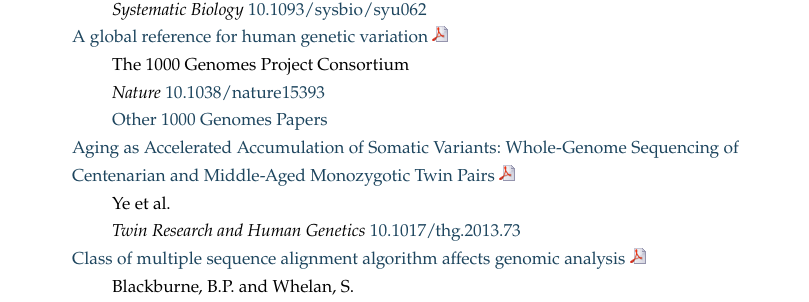
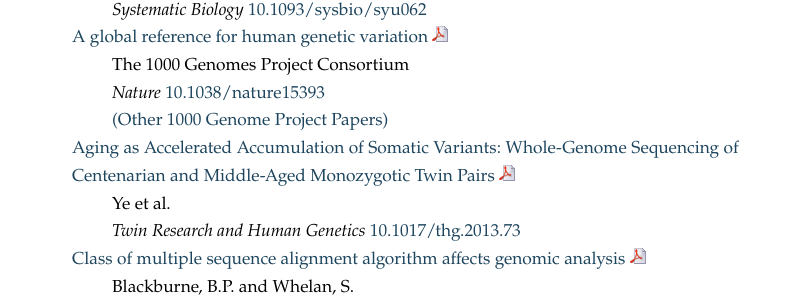
Before and after one commit to benb/benb.github.com, a Jekyll site: the page built from index.md, in a window 1280 px wide. Shown: the part 398-700 px from the top of the page, without its empty margins (233-1042 px from the left). Built offline with Jekyll 4.4.1, drawn with Linux system fonts in a browser that asks for light colours; a style sheet for code colours, icons or effects is not loaded.

Commit message:
Fix typo

```diff
--- a/index.md
+++ b/index.md
@@ -20,7 +20,7 @@
 -   [A global reference for human genetic variation](http://dx.doi.org/10.1038/nature15393) [![](/icons/pdf.png)](http://www.nature.com/nature/journal/v526/n7571/pdf/nature15393.pdf)
     -   The 1000 Genomes Project Consortium
     -   *Nature* [10.1038/nature15393](http://dx.doi.org/10.1038/nature15393)
-    -   [Other 1000 Genomes Papers](http://www.ncbi.nlm.nih.gov/pubmed/?term=Blackburne%2C+Ben%5BFull+Investigator+Name%5D+AND+1000+Genomes+Project+Consortium)
+    -   [(Other 1000 Genome Project Papers)](http://www.ncbi.nlm.nih.gov/pubmed/?term=Blackburne%2C+Ben%5BFull+Investigator+Name%5D+AND+1000+Genomes+Project+Consortium)
 -   [Aging as Accelerated Accumulation of Somatic Variants: Whole-Genome Sequencing of Centenarian and Middle-Aged Monozygotic Twin Pairs](http://dx.doi.org/10.1017/thg.2013.73) [![](/icons/pdf.png)](http://journals.cambridge.org/download.php?file=%2FTHG%2FTHG16_06%2FS183242741300073Xa.pdf&code=de031fc8e442abb0954f7b01a59f9543)
     -   Ye et al.
     -   *Twin Research and Human Genetics* [10.1017/thg.2013.73](http://dx.doi.org/10.1017/thg.2013.73)
```
